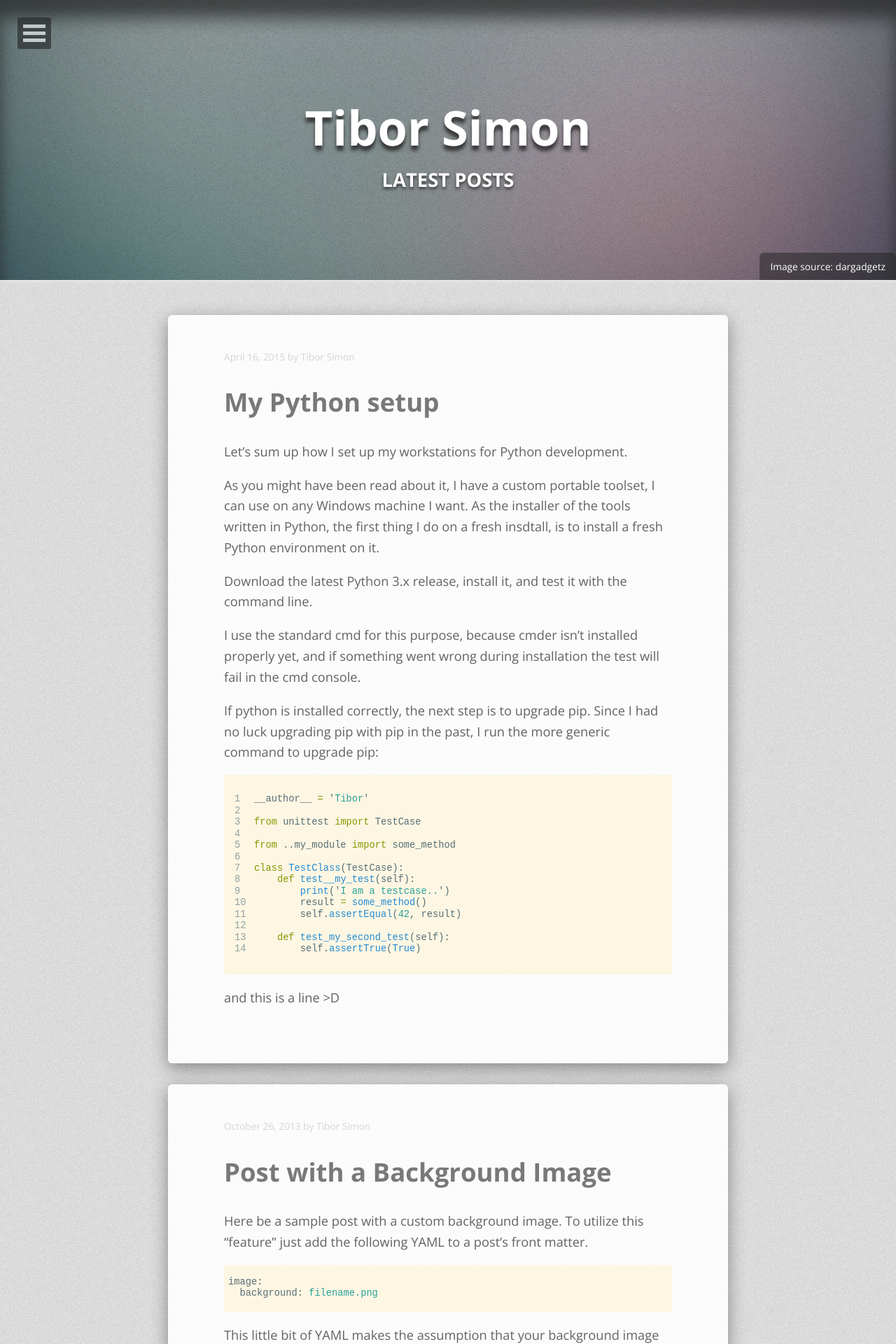
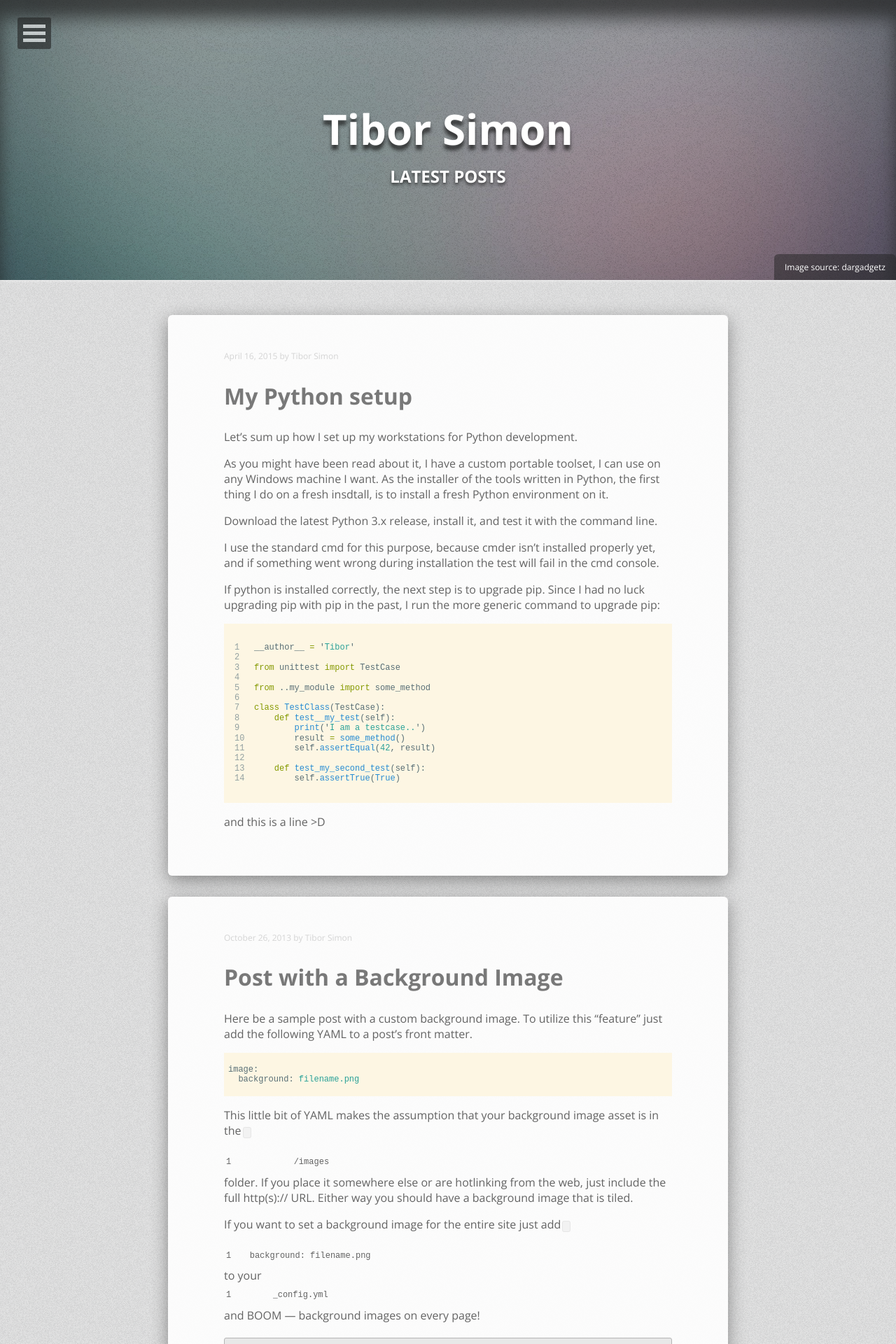
Before and after one commit to tiborsimon/tiborsimon.github.io, a Jekyll site: the page built from index.html, in a window 1280 px wide. Shown: the top 1920 px of the page at 70% size. Built offline with Jekyll 4.4.1, drawn with Linux system fonts in a browser that asks for light colours; nearby versions of some CDN libraries; the list of posts is cut into pages by our own code; some of the changed text lies outside the part shown.

Commit message:
font siye

```diff
--- a/_sass/_page.scss
+++ b/_sass/_page.scss
@@ -15,7 +15,7 @@ body {
     }
 }
 .entry-content {
-    @include font-size(16);
+    font-size: 16px;
     // Dotted line underlines for links
     p > a,
     li > a {
--- a/_sass/_variables.scss
+++ b/_sass/_variables.scss
@@ -8,7 +8,7 @@ $caption-font: $base-font;
 $code-font: monospace;
 $alt-font: serif;
 
-$doc-font-size: 14;
+$doc-font-size: 16;
 $doc-line-height: 26;
 
 
```
